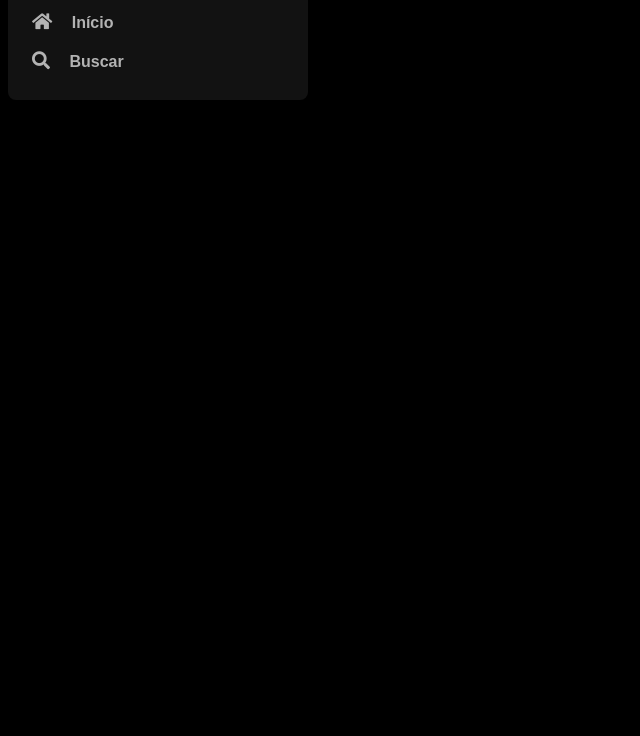
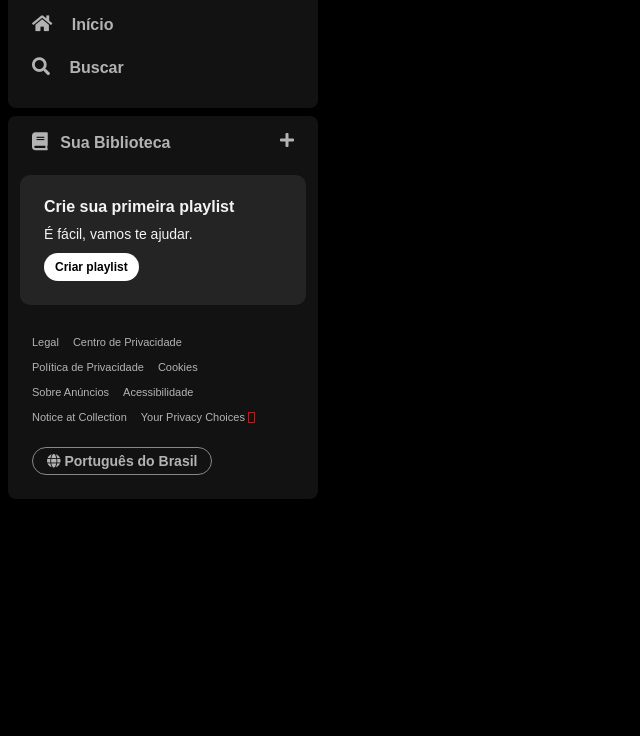
Before and after one commit to caiobsantos/Projeto-Spotify, a plain HTML site: page index.html in a window 1280 px wide. Shown: the part 64-800 px from the top of the page, without its empty margins (0-640 px from the left). Drawn offline with Linux system fonts and the light colour scheme.

Commit message:
create library section

```diff
--- a/index.html
+++ b/index.html
@@ -12,13 +12,12 @@
 <body>
     <div class="sidebar">
         <nav class="sidebar__navigation">
-            <div class="inicio">
+            <div class="sidebar__inicio">
                 <div class="logo">
                     <a href="#">
                         <img src="./assets/icons/logo-spotify.png" alt="Spotify Logo">
                     </a>
                 </div>
-                <div>
                 <ul>
                     <li>
                         <a href="#">
@@ -34,6 +33,42 @@
                     </li>
                 </ul>
             </div>
+            <div class="sidebar__biblioteca">
+                <div class="sidebar__biblioteca__logo">
+                    <a href="#">
+                        <i class="fa fas fa-book"></i>
+                        <span>Sua Biblioteca</span>
+                    </a>
+                    <a href="">
+                        <i class="fa fa-plus"></i>
+                    </a>
+                </div>
+                <section class="section-playlist">
+                    <div class="section-playlist__content">
+                        <span class="text title">Crie sua primeira playlist</span>
+                        <span class="text subtitle">É fácil, vamos te ajudar.</span>
+                        <button class="section-playlist__button">Criar playlist</button>
+                    </div>
+                </section>
+                <div class="sidebar__biblioteca__links">
+                    <a href="">Legal</a>
+                    <a href="">Centro de Privacidade</a>
+                    <a href="">Política de Privacidade</a>
+                    <a href="">Cookies</a>
+                    <a href="">Sobre Anúncios</a>
+                    <a href="">Acessibilidade</a>
+                    <a href="">Notice at Collection</a>
+                    <div class="privacidade">
+                        <a href="">Your Privacy Choices</a>
+                        <span></span>
+                    </div>
+                </div>
+                <div class="sidebar__biblioteca__language">
+                    <button type="button">
+                        <i class="fa fa-globe"></i>
+                        Português do Brasil
+                    </button>
+                </div>
             </div>
         </nav>
     </div>
--- a/style.css
+++ b/style.css
@@ -8,11 +8,16 @@ body {
     top: 0;
     left: 0;
     padding: 8px;
-    width: 300px;
+    width: 310px;
 }
 
+.sidebar__navigation {
+    display: flex;
+    flex-direction: column;
+    gap: 8px;
+}
 
-.inicio {
+.sidebar__inicio {
     background-color: #121212;
     display: flex;
     flex-direction: column;
@@ -21,25 +26,25 @@ body {
     border-radius: 8px;
 }
 
-.inicio ul{
+.sidebar__inicio ul{
     padding-bottom: 20px;
 }
 
-.inicio ul li {
-    padding: 10px 0;
+.sidebar__inicio ul li {
+    padding: 12px 0;
 }
 
-.inicio ul li a{
+.sidebar__inicio ul li a{
     text-decoration: none;
     color: #b3b3b3;
     font-weight: 600;
 }
 
-.inicio ul li a i{
+.sidebar__inicio ul li a i{
     font-size: 18px;
 }
 
-.inicio ul li a span {
+.sidebar__inicio ul li a span {
     font-size: 16px;
     margin-left: 15px;
 }
@@ -47,3 +52,144 @@ body {
 .logo img {
     width: 80px;
 }
+
+.sidebar__biblioteca {
+    background-color: #121212;
+    padding: 16px 0 0 24px;
+    border-radius: 8px;
+}
+
+.sidebar__biblioteca__logo {
+    display: flex;
+    justify-content: space-between;
+    padding-right: 24px;
+}
+.sidebar__biblioteca__logo a {
+    text-decoration: none;
+    color: #b3b3b3;
+    font-weight: 600;
+    font-size: 16px;
+}
+
+.sidebar__biblioteca__logo a i {
+    font-size: 18px;
+}
+
+.sidebar__biblioteca__logo a span {
+    margin-left: 8px
+}
+
+.sidebar__biblioteca__logo .fa-plus {
+    color: #b3b3b3;
+    font-weight: 400;
+    font-size: 16px;
+}
+
+/* .section-playlist {
+    height: 80px;
+    overflow-y: hidden;
+} */
+/* .section-playlist:hover {
+    overflow-y: scroll;
+
+} */
+
+.section-playlist__content {
+    display: flex;
+    flex-direction: column;
+    gap: 12px;
+    background-color: #242424;
+    color: #f4f4f4;
+    border-radius: 10px;
+    padding: 24px;
+    margin: 24px 12px 0px -12px;
+}
+
+.section-playlist__content .title {
+    font-weight: 700;
+}
+
+.section-playlist__content .subtitle {
+    font-weight: 500;
+    font-size: 14px;
+}
+
+.section-playlist__button {
+    display: flex;
+    justify-content: center;
+    align-self: flex-start;
+    border-radius: 9999px;
+    border: 1px solid transparent;
+    background-color: white;
+    padding: 6px 10px;
+    font-weight: 700;
+    color: black;
+    cursor: pointer;
+    font-size: 12px;
+}
+
+.sidebar__biblioteca__links {
+    font-size: 11px;
+    display: flex;
+    flex-wrap: wrap;
+    gap: 14px;
+    padding: 32px 32px 24px 0;
+    /* padding-right: 24px;
+    padding-top: 24px; */
+}
+
+.sidebar__biblioteca__links a {
+    text-decoration: none;
+    color: #b3b3b3;
+}
+
+.sidebar__biblioteca__links .privacidade {
+    display: flex;
+    gap: 3px;
+}
+
+.sidebar__biblioteca__links .privacidade span{
+    border: 1px solid red;
+    width: 5px;
+}
+
+.sidebar__biblioteca__language {
+    padding-bottom: 24px;
+}
+
+.sidebar__biblioteca__language button {
+    border-radius: 9999px;
+    border: 1px #878787 solid;
+    background-color: transparent;
+    color: #b3b3b3;
+    font-weight: 600;
+    font-size: 14px;
+    padding: 5px 14px;
+    cursor: pointer;
+    transition: width 0.3 ease-in-out;
+}
+
+/* .sidebar__biblioteca .language button:hover {
+    box-shadow: 5px 5px 5px black;
+} */
+
+
+/* width */
+::-webkit-scrollbar {
+    width: 10px;
+  }
+
+  /* Track */
+  ::-webkit-scrollbar-track {
+    background: #f1f1f1;
+  }
+
+  /* Handle */
+  ::-webkit-scrollbar-thumb {
+    background: #888;
+  }
+
+  /* Handle on hover */
+  ::-webkit-scrollbar-thumb:hover {
+    background: #555;
+  }
```
Lines whose indentation alone changed are shown as unchanged.
